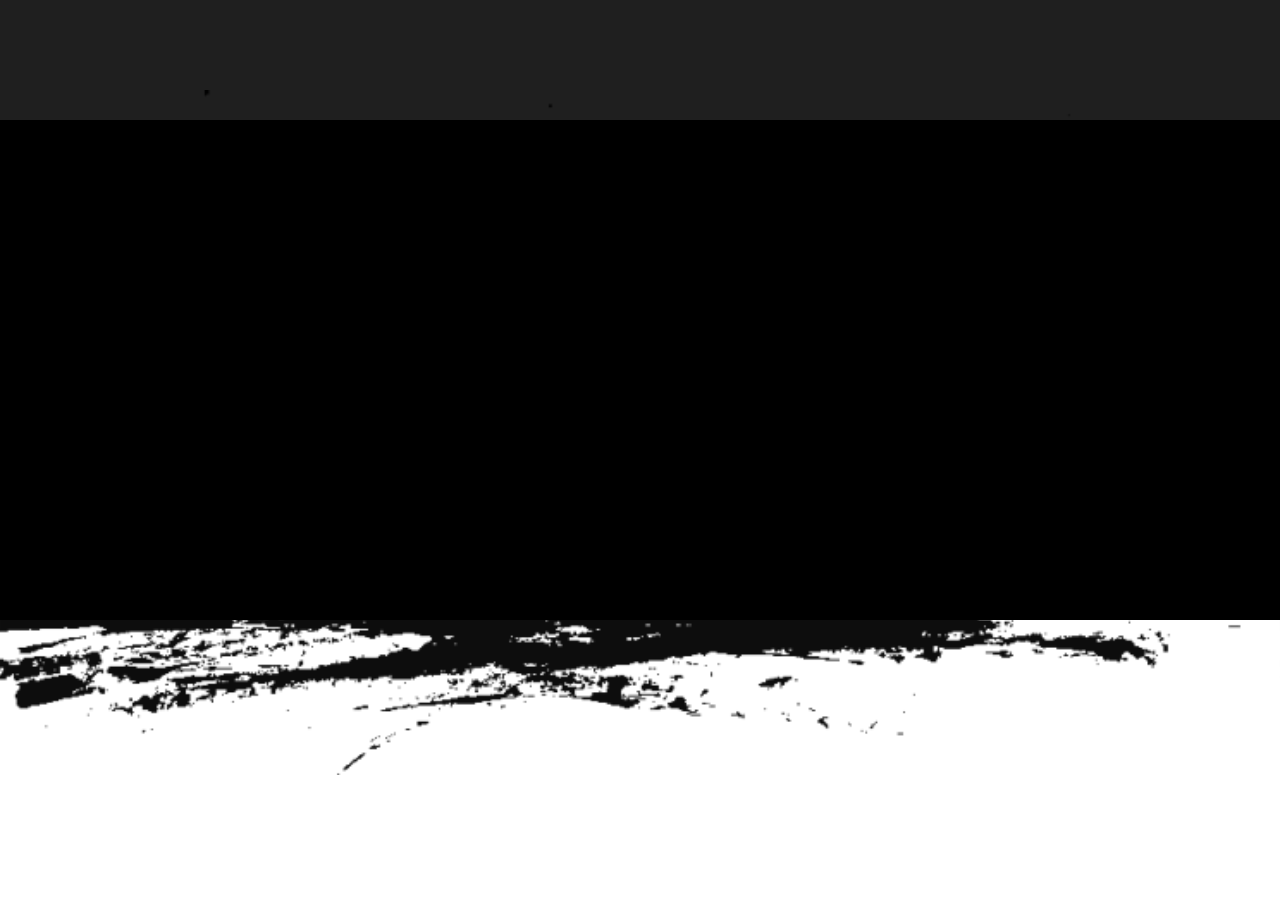
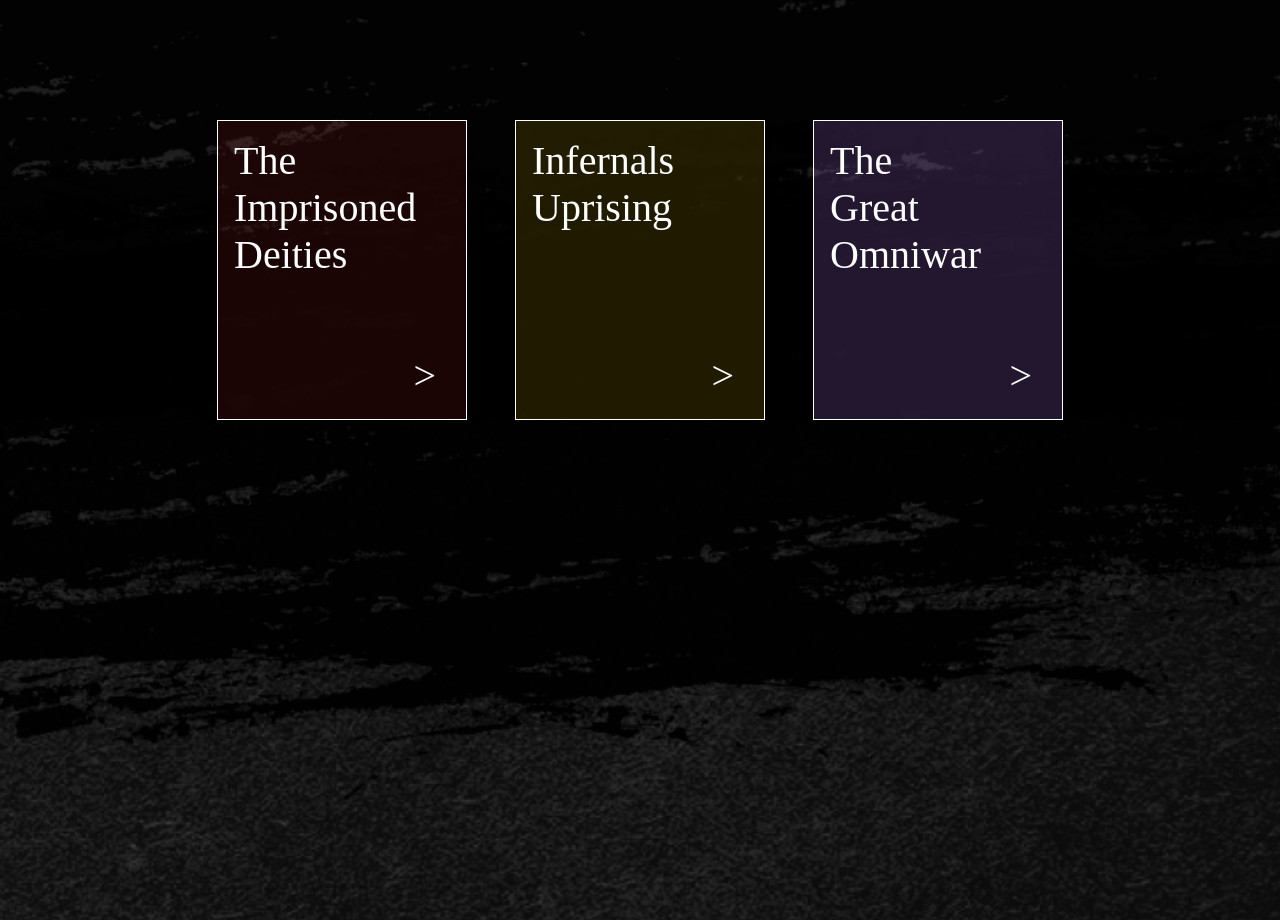
Before and after one commit to mitchmalinin/Omnies, a Next.js app: page / in a window 1280 px wide. Shown: the part 680-1600 px from the top of the page. Before the commit the page ends 1455 px from the top, so only its background shows below. Built offline with nearby package versions, Linux system fonts and the light colour scheme; a web font is replaced by a local one.

Commit message:
accord section done

```diff
--- a/pages/index.js
+++ b/pages/index.js
@@ -74,13 +74,79 @@ const BorderDivider = styled.div`
   width: 100%;
   height: 100%;
   position: absolute;
-  top: -30px;
+  top: ${({ top }) => (top ? "-350px" : "0px")};
+  z-index: 1;
 `
 
 const MoreLoreWrapper = styled.div`
   height: 500px;
   position: relative;
-  background-color: black;
+  background-image: url("/images/black-brush.svg");
+  background-size: cover;
+  background-repeat: no-repeat;
+  background-position: center;
+  display: grid;
+  place-items: center;
+`
+
+const OminiaAccordWrapper = styled.div`
+  height: 500px;
+  width: 100%;
+  position: relative;
+  background-image: url("/images/grit.png");
+  background-size: cover;
+  background-repeat: no-repeat;
+  background-position: center;
+  display: grid;
+  place-items: center;
+  background-color: ${theme.grey};
+`
+
+const MoreLoreCardsWrapper = styled.div`
+  display: grid;
+  grid-template-columns: 1fr 1fr 1fr;
+  z-index: 3;
+  gap: 3rem;
+`
+
+const MoreLoreCard = styled.div`
+  position: relative;
+  padding: 1rem;
+  width: 250px;
+  height: 300px;
+  border: 1px solid ${theme.white};
+  color: ${theme.white};
+  font-size: 2.5rem;
+  word-spacing: unset;
+  display: table-caption;
+  transition: all 0.1s ease-in;
+  cursor: pointer;
+
+  &:nth-child(1) {
+    background-color: ${Color(theme.red).alpha(0.12)};
+  }
+
+  &:nth-child(2) {
+    background-color: ${Color(theme.yellow).alpha(0.12)};
+  }
+
+  &:nth-child(3) {
+    background-color: ${Color(theme.purple).alpha(0.2)};
+  }
+
+  &:hover {
+    transform: scale(1.05);
+  }
+
+  p {
+    word-spacing: 100vw;
+  }
+
+  span {
+    position: absolute;
+    bottom: 20px;
+    right: 30px;
+  }
 `
 
 export default function Home() {
@@ -116,6 +182,29 @@ export default function Home() {
         </HeroGodsImgWrapper>
       </HeroWrapper>
       <MoreLoreWrapper>
+        <BorderDivider top>
+          <Image
+            src="/images/black-brush.svg"
+            alt="divider"
+            height={582}
+            width={1088}
+            layout="responsive"
+          />
+        </BorderDivider>
+        <MoreLoreCardsWrapper>
+          <MoreLoreCard>
+            <p>The Imprisoned Deities</p>
+            <span>{">"}</span>
+          </MoreLoreCard>
+          <MoreLoreCard>
+            <p>Infernals Uprising</p>
+            <span>{">"}</span>
+          </MoreLoreCard>
+          <MoreLoreCard>
+            <p>The Great Omniwar</p>
+            <span>{">"}</span>
+          </MoreLoreCard>
+        </MoreLoreCardsWrapper>
         <BorderDivider>
           <Image
             src="/images/black-brush.svg"
@@ -125,6 +214,7 @@ export default function Home() {
             layout="responsive"
           />
         </BorderDivider>
+        <OminiaAccordWrapper />
       </MoreLoreWrapper>
     </Wrapper>
   )
```
Also changed, not shown: public/images/grit.png (added).
